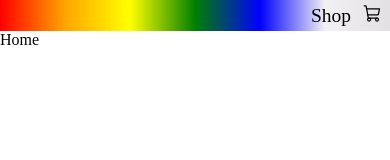
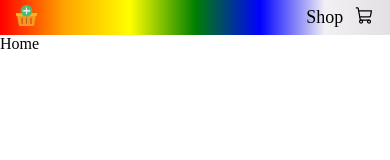
Before and after one commit to webcodeshubham/ecommerce-shoppingcart-reactjs-project4, a React (Create React App) app: page / in a window 390 px wide. Shown: the top 160 px of the page. Built offline with nearby package versions, Linux system fonts and the light colour scheme.

Commit message:
navbar stylings

```diff
--- a/src/components/Navbar.css
+++ b/src/components/Navbar.css
@@ -9,9 +9,9 @@
 
 .navbar {
   display: flex;
-  justify-content: flex-end;
+  justify-content: space-between;
   align-items: center;
-  padding: 1vw 2vw;
+  padding: 1.2vw 4vw;
   background-image: linear-gradient(
     to right,
     red,
@@ -22,6 +22,10 @@
     rgba(182, 170, 190, 0.172),
     rgba(154, 142, 154, 0.273)
   );
+}
+
+.navbar__brandlogo img {
+  width: 2.5vw;
 }
 
 .navbarLinks {
@@ -42,10 +46,28 @@
   color: black;
 }
 
-@media screen and (max-width: 600px) {
+/* Media Screens at different sizes */
+
+@media screen and (max-width: 700px) {
+  .navbar__brandlogo img {
+    width: 3.5vw;
+  }
   .navbarLinks__shop {
     margin-right: 3vw;
-    font-size: 2.5vw;
+    font-size: 2.3vw;
+  }
+  .navbarLinks--img {
+    font-size: 3.6vw;
+  }
+}
+
+@media screen and (max-width: 600px) {
+  .navbar__brandlogo img {
+    width: 3.5vw;
+  }
+  .navbarLinks__shop {
+    margin-right: 3vw;
+    font-size: 2.3vw;
   }
   .navbarLinks--img {
     font-size: 3.6vw;
@@ -53,9 +75,12 @@
 }
 
 @media screen and (max-width: 500px) {
+  .navbar__brandlogo img {
+    width: 4.5vw;
+  }
   .navbarLinks__shop {
     margin-right: 3vw;
-    font-size: 3.8vw;
+    font-size: 3.7vw;
   }
   .navbarLinks--img {
     font-size: 4vw;
@@ -63,9 +88,12 @@
 }
 
 @media screen and (max-width: 450px) {
+  .navbar__brandlogo img {
+    width: 5.5vw;
+  }
   .navbarLinks__shop {
     margin-right: 3vw;
-    font-size: 5vw;
+    font-size: 4.6vw;
   }
   .navbarLinks--img {
     font-size: 5vw;
--- a/src/components/Navbar.jsx
+++ b/src/components/Navbar.jsx
@@ -1,6 +1,6 @@
 import React from "react";
 import { Link } from "react-router-dom";
-// import cartIcon from "../assets/img/add-to-basket.png";
+import cartIcon from "../assets/img/add-to-basket.png";
 import { ShoppingCart } from "phosphor-react";
 import "./Navbar.css";
 
@@ -8,8 +8,13 @@ const Navbar = () => {
   return (
     <>
       <div className="navbar">
+        <div className="navbar__brandlogo">
+          <img src={cartIcon} alt="cart-icon" />
+        </div>
         <div className="navbarLinks">
-          <Link className="navbarLinks__shop" to="/">Shop</Link>
+          <Link className="navbarLinks__shop" to="/">
+            Shop
+          </Link>
           <Link className="navbarLinks__cart" to="/cart">
             {/* Must be Inside src dir. Relative imports outside of src/ are not supported. */}
             {/* <img src={cartIcon} alt="cart-icon" /> */}
```
